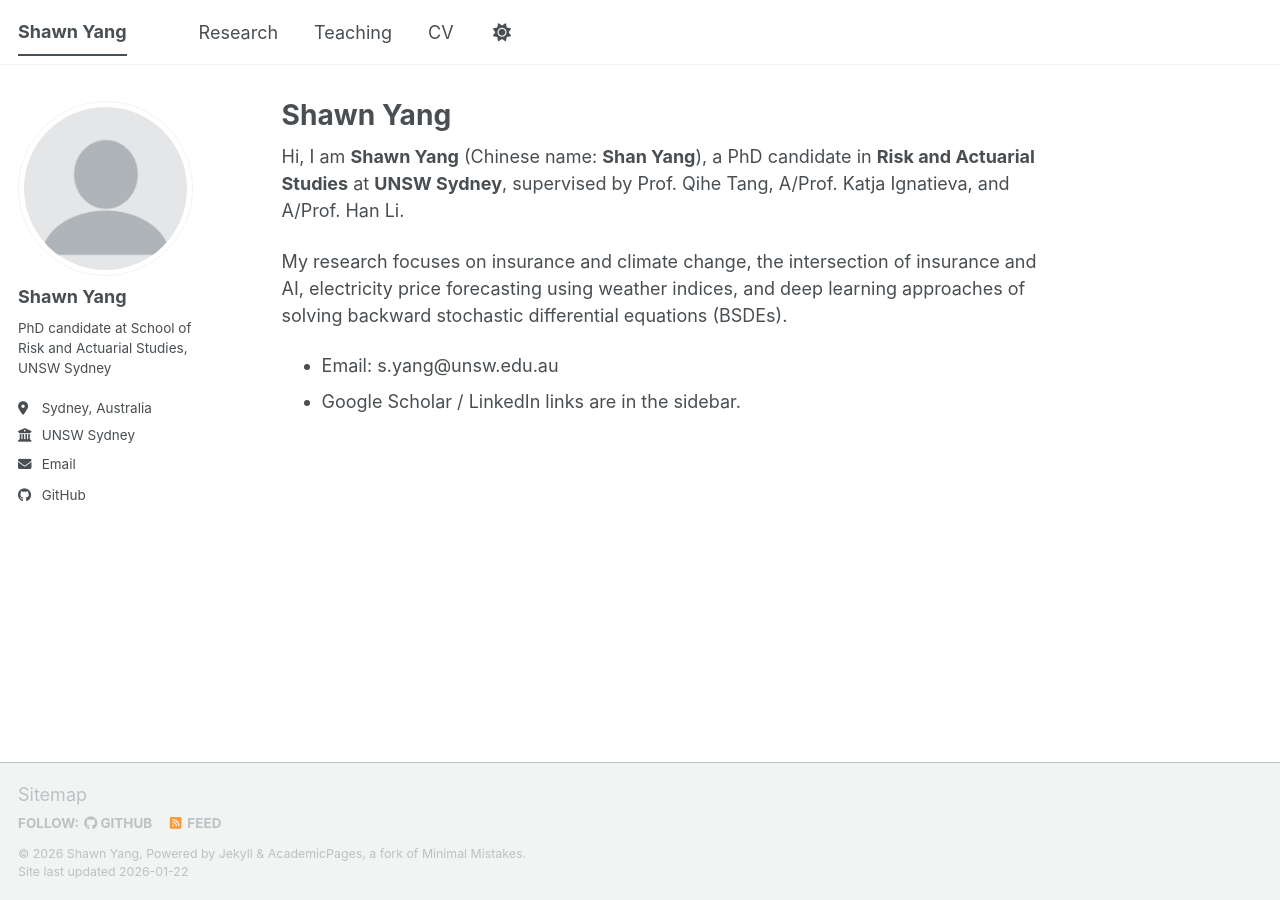
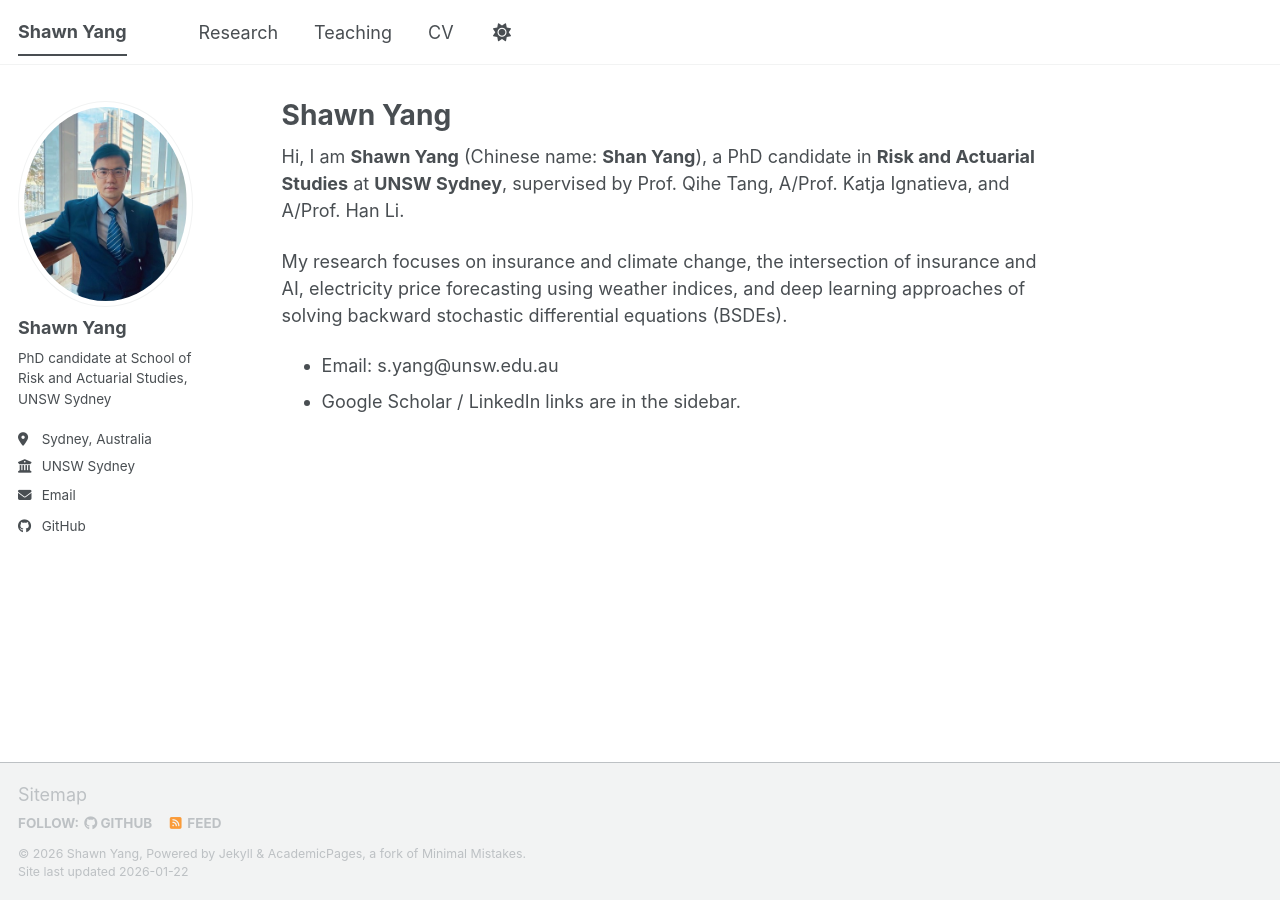
Before and after one commit to Shawnyangbest/Shawnyangbest, a Jekyll site: the page built from _pages/about.md, in a window 1280 px wide. Built offline with Jekyll 4.4.1, drawn with Linux system fonts in a browser that asks for light colours; a script bundle is joined from its source files by our own code; library files that are not in the unit come from our copies.

Commit message:
Update _config.yml

```diff
--- a/_config.yml
+++ b/_config.yml
@@ -21,7 +21,7 @@ repository               : "shawnyangbest/shawnyangbest.github.io"
 #               If a field is blank the icon and link will not appear, otherwise it will be shown.
 #               Additional customization can be done by editing /_includes/author-profile.html
 author:
-  avatar           : "profile.png"   # put profile.png in /images/ if you want it on homepage only
+  avatar           : "Professional photo.jpg"   # put profile.png in /images/ if you want it on homepage only
   name             : "Shawn Yang"
   pronouns         :
   bio              : "PhD candidate at School of Risk and Actuarial Studies, UNSW Sydney"
```
